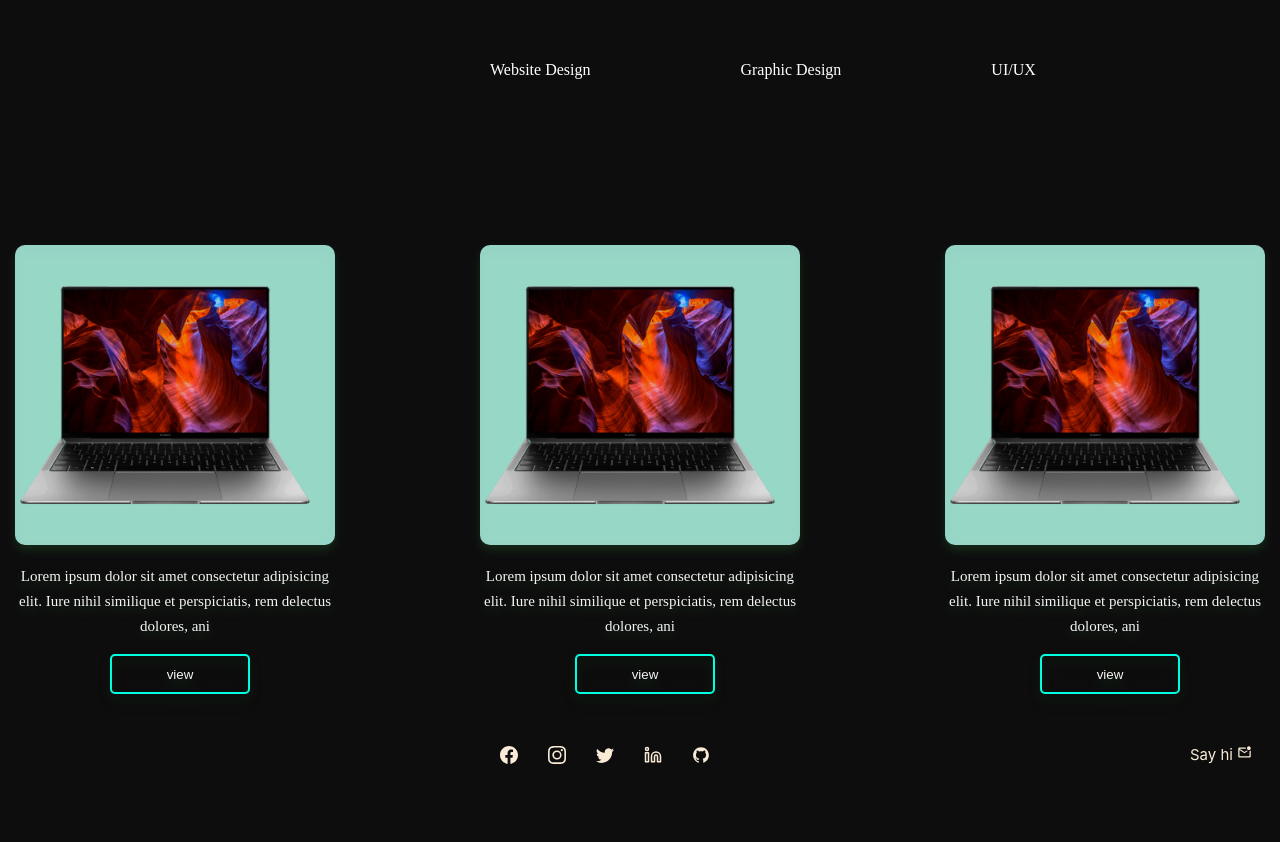
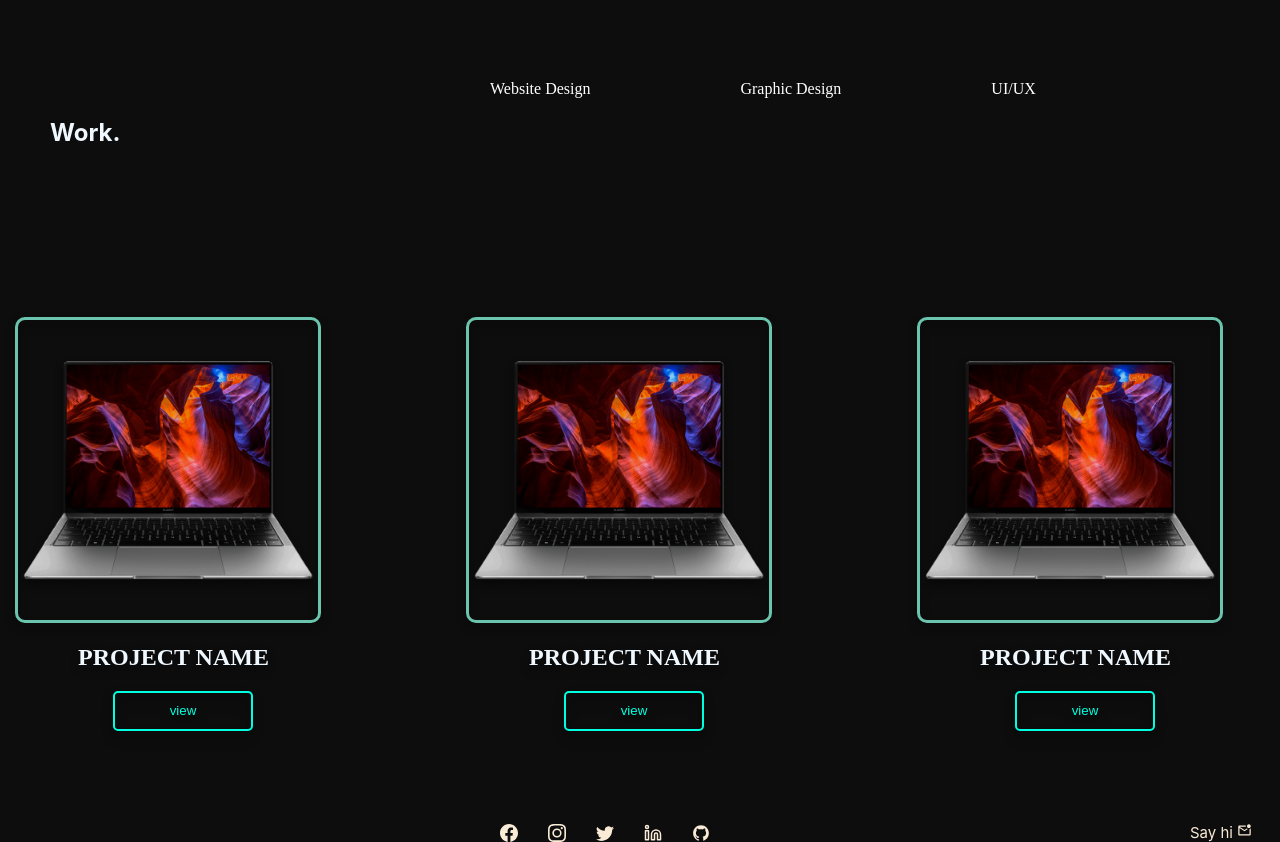
Before and after one commit to paulisreal/reactportfolio, a React (Create React App) app: page / in a window 1280 px wide. Shown: the part 602-1444 px from the top of the page. Before the commit the page ends 1366 px from the top, so only its background shows below. Built offline with nearby package versions, Linux system fonts and the light colour scheme.

Commit message:
workpage

```diff
--- a/src/components/Body.css
+++ b/src/components/Body.css
@@ -1,3 +1,8 @@
+.home1{
+    margin-left: 50px;
+    margin-top: 20px;
+
+}
 .all-body{
     padding-left: 150px;
     align-items: center;
@@ -65,7 +70,7 @@ font-size: 40px;
     list-style: none;
     display: flex;
     margin-left:  450px;
-    margin-top: 120px;
+    margin-top: 70px;
     gap: 150px;
     font-family: Apple Chancery;
 }
--- a/src/components/Body.js
+++ b/src/components/Body.js
@@ -6,6 +6,7 @@ import './Body.css';
 function Body() {
   return (
     <div>
+           <h2 className='home1'>Home.</h2>
         <div className='all-body'>
 
             <div className='right-body'><h1 className='intro-body'>I am <edit>Paul,</edit> a <edit>front end developer<br/> and UI/UX designer</edit> <br/> based in Ghana </h1>
--- a/src/components/Workpage.css
+++ b/src/components/Workpage.css
@@ -1,27 +1,45 @@
+.work1{
+    margin-left: 50px;
+    margin-top: 20px;
+
+}
+.project-name{
+    align-items: center;
+    margin-left: 60px;
+    font-family: 'Apple Braille';
+}
 .card1{
 
-background-color: rgba(171, 240, 225, 0.876);
+background: transparent;
 height: 300px;
-width: 320px;
+width: 300px;
 border-radius: 10px;
 margin-left: 15px;
 margin-top: 150px;
-filter: drop-shadow(0px 5px 5px rgba(48, 148, 64, 0.25));
+filter: drop-shadow(0px 5px 5px rgba(0, 0, 0, 0.464));
 align-items: center;
+border: 3px solid rgb(107, 197, 174);
 }
+
+
 .cardpic{
     height: 300px;
     width: 300px;
     /* margin-left: 10px; */
     align-items: center;
     cursor: pointer;
+    border-radius: 8px;
+
+}
+.cardpic:hover{
+    background : #2d2b2ba0;
 }
 .project-about{
 
-font-family: 'Apple Braille';
+
 font-style: normal;
 font-weight: 300;
-font-size: 15px;
+font-size: 12px;
 line-height: 25px;
 text-align: center;
 color: #F4F4F4;
@@ -30,7 +48,7 @@ color: #F4F4F4;
 .view-btn{
 align-items: center;
 position: absolute;
-color: #F4F4F4;
+color: #00FFE0;
  box-sizing: border-box;
 background: transparent;
 width: 140px;
@@ -41,7 +59,10 @@ filter: drop-shadow(0px 5px 5px rgba(0, 0, 0, 0.25));
 border-radius: 5px;
 cursor: pointer;
 
+
 }
+
+
 .all-card{
     display: flex;
     gap: 130px;
--- a/src/components/Workpage.js
+++ b/src/components/Workpage.js
@@ -3,25 +3,32 @@ import './Workpage.css';
 
 function Workpage() {
   return (
+    <div>
+      <h2 className='work1'>Work.</h2>
       <div className='all-card'>
+
         <div className='card1'>
+
           <img className='cardpic' src={process.env.PUBLIC_URL + '/matebook.png'} alt="logo" />
-        <p className='project-about'>Lorem ipsum dolor sit amet consectetur adipisicing elit. Iure nihil similique et perspiciatis, rem delectus dolores, ani</p>
+          <h2 className='project-name'>PROJECT NAME</h2>
+          {/* <p className='project-about'>Lorem ipsum dolor sit amet consectetur adipisicing elit. Iure nihil similique et perspiciatis, rem delectus dolores</p> */}
           <button className='view-btn'>view</button>
         </div>
         <div className='card1'>
           <img className='cardpic' src={process.env.PUBLIC_URL + '/matebook.png'} alt="logo" />
-        <p className='project-about'>Lorem ipsum dolor sit amet consectetur adipisicing elit. Iure nihil similique et perspiciatis, rem delectus dolores, ani</p>
+          <h2 className='project-name'>PROJECT NAME</h2>
+          {/* <p className='project-about'>Lorem ipsum dolor sit amet consectetur adipisicing elit. Iure nihil similique et perspiciatis, rem delectus dolores</p> */}
           <button className='view-btn'>view</button>
         </div>
         <div className='card1'>
           <img className='cardpic' src={process.env.PUBLIC_URL + '/matebook.png'} alt="logo" />
-        <p className='project-about'>Lorem ipsum dolor sit amet consectetur adipisicing elit. Iure nihil similique et perspiciatis, rem delectus dolores, ani</p>
+          <h2 className='project-name'>PROJECT NAME</h2>
+          {/* <p className='project-about'>Lorem ipsum dolor sit amet consectetur adipisicing elit. Iure nihil similique et perspiciatis, rem delectus dolores</p> */}
           <button className='view-btn'>view</button>
         </div>
 
       </div>
-
+    </div>
   )
 }
 
```
Lines whose indentation alone changed are shown as unchanged.
